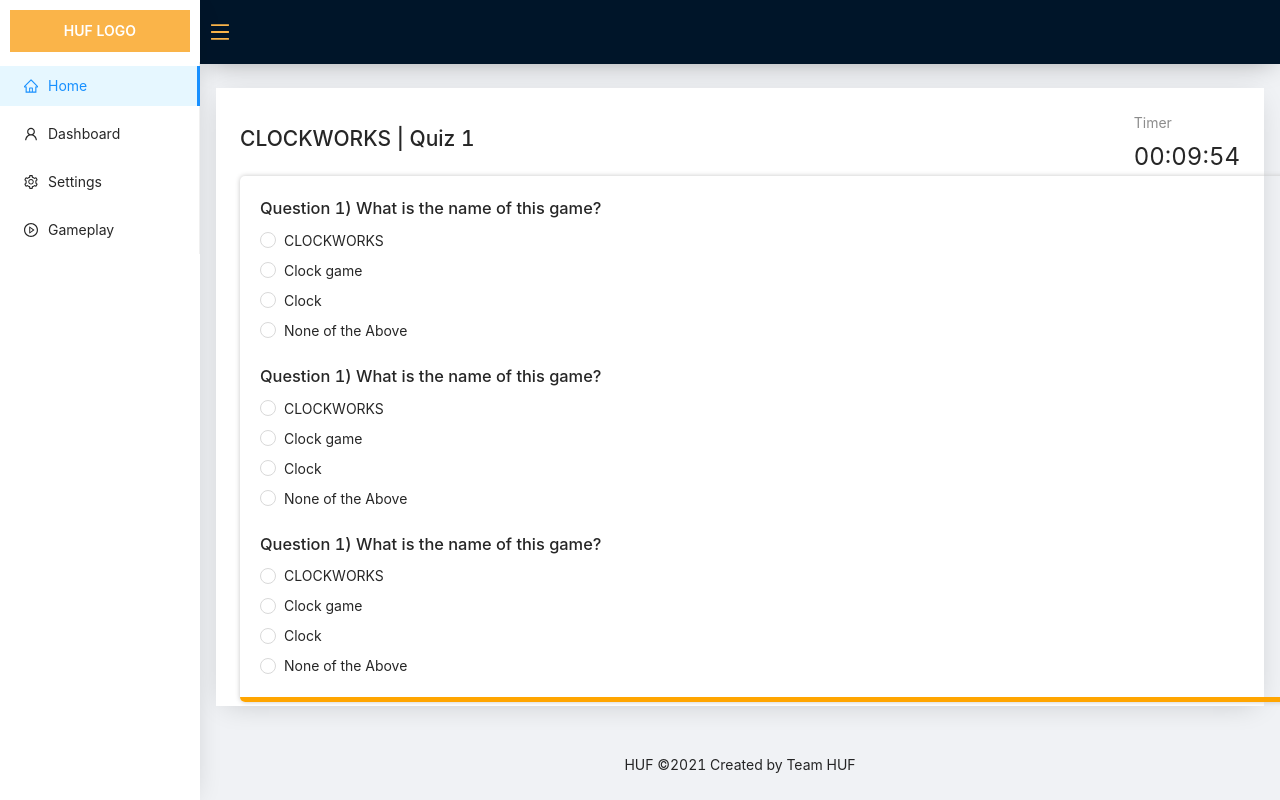
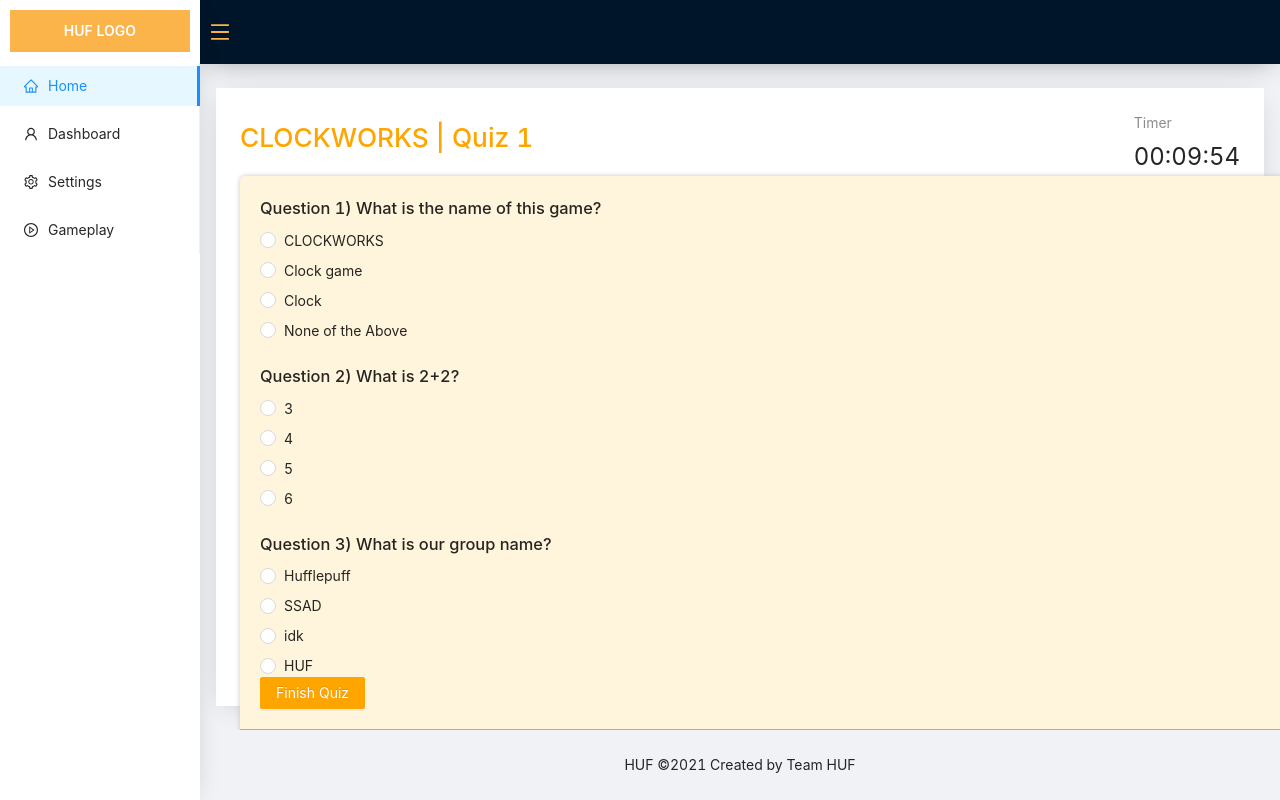
Before and after one commit to vishalraj23/CZ3003-HUF, a React (Create React App) app in the folder frontend/: page /gameplay in a window 1280 px wide. Shown: the top 800 px of the page. Built offline with nearby package versions, Linux system fonts and the light colour scheme.

Commit message:
Make Quiz Gameplay more like UI

```diff
--- a/frontend/src/components/GameplayDisplay/index.css
+++ b/frontend/src/components/GameplayDisplay/index.css
@@ -3,3 +3,9 @@
     align-items: center;
     max-height: max-content;
 }
+
+.button-container{
+    align-items: center;
+    justify-content: center;
+    color: orange;
+}
--- a/frontend/src/components/GameplayDisplay/index.js
+++ b/frontend/src/components/GameplayDisplay/index.js
@@ -1,6 +1,6 @@
 import * as React from 'react';
 import { useState } from 'react';
-import { Radio, Space, Row } from 'antd';
+import { Radio, Space, Row, Button } from 'antd';
 import "antd/dist/antd.css";
 
 import './index.css';
@@ -33,28 +33,31 @@ const GameplayDisplay = () => {
         </div>
         <br/>
         <div className='question-container'>
-            <Row><h1>Question 1) What is the name of this game? </h1></Row>
+            <Row><h1>Question 2) What is 2+2? </h1></Row>
             <Radio.Group name="radiogroup" onChange={onChange} defaultValue={null}>
                 <Space direction="vertical">
-                    <Radio value={1}>CLOCKWORKS</Radio>
-                    <Radio value={2}>Clock game</Radio>
-                    <Radio value={3}>Clock</Radio>
-                    <Radio value={4}>None of the Above</Radio>
+                    <Radio value={1}>3</Radio>
+                    <Radio value={2}>4</Radio>
+                    <Radio value={3}>5</Radio>
+                    <Radio value={4}>6</Radio>
                 </Space>
             </Radio.Group>
         </div>
         <br/>
         <div className='question-container'>
-           <Row><h1>Question 1) What is the name of this game? </h1></Row>
+           <Row><h1>Question 3) What is our group name? </h1></Row>
             <Radio.Group name="radiogroup" onChange={onChange} defaultValue={null}>
                 <Space direction="vertical">
-                    <Radio value={1}>CLOCKWORKS</Radio>
-                    <Radio value={2}>Clock game</Radio>
-                    <Radio value={3}>Clock</Radio>
-                    <Radio value={4}>None of the Above</Radio>
+                    <Radio value={1}>Hufflepuff</Radio>
+                    <Radio value={2}>SSAD</Radio>
+                    <Radio value={3}>idk</Radio>
+                    <Radio value={4}>HUF</Radio>
                 </Space>
             </Radio.Group>
-       </div>
+        </div>
+        <div className='button-container'>
+            <Button type="primary"  style={{ background : "orange", borderColor: "orange" }}>Finish Quiz</Button>
+        </div>
     </div>
   );
 };
--- a/frontend/src/pages/GameplayPage/index.css
+++ b/frontend/src/pages/GameplayPage/index.css
@@ -8,10 +8,14 @@
   align-items: center;
 }
 
+h2{
+  font-size: 1.875em
+}
 .question-con {
   padding: 20px;
   margin-bottom: 20px;
   box-shadow: 0 0 5px #c7c6c6;
   border-radius: 5px;
   border-bottom: 5px solid orange;
+  background-color: #fff4dc;
 }
--- a/frontend/src/pages/GameplayPage/index.js
+++ b/frontend/src/pages/GameplayPage/index.js
@@ -24,7 +24,7 @@ const GameplayPage = () => {
   return (
     <div>
       <div className='header-container'>
-        <h2> CLOCKWORKS | Quiz 1 </h2>
+        <h2 style={{ color: "orange" }}> CLOCKWORKS | Quiz 1 </h2>
         <div className='timer-con'>
           <Countdown title='Timer' value={deadline} onTimeUp={onTimeUp} />
         </div>
```
